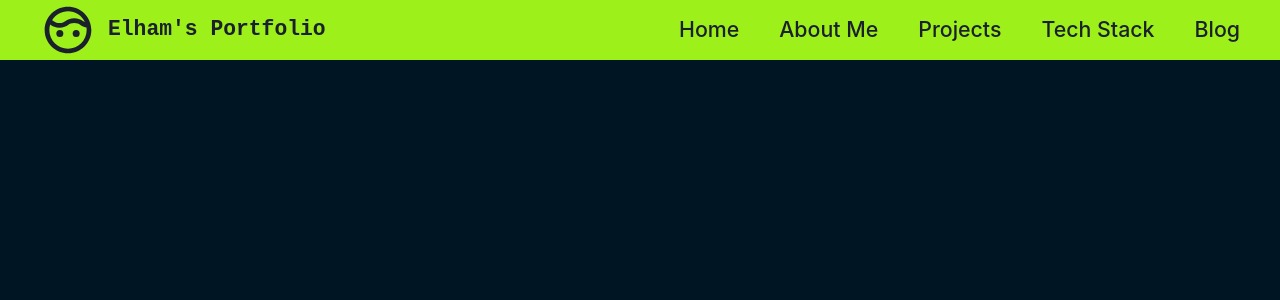
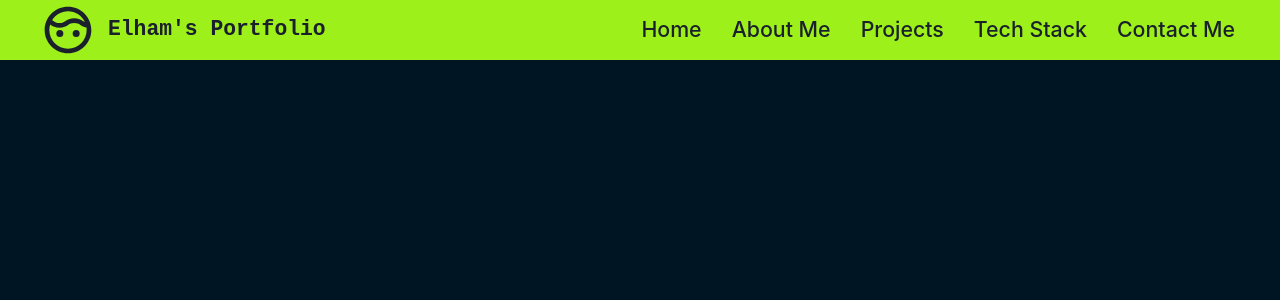
Before and after one commit to Elham-EN/portfolio-web, a React (Vite) app in the folder client/: page / in a window 1280 px wide. Shown: the top 300 px of the page. Built offline with nearby package versions, Linux system fonts and the light colour scheme.

Commit message:
fixed navbar issue

```diff
--- a/client/src/components/Drawer.tsx
+++ b/client/src/components/Drawer.tsx
@@ -20,73 +20,35 @@ interface DrawerProps {
 }
 
 function DrawerLeft({ isOpen, onClose }: DrawerProps): ReactElement {
+  const linksArr: string[] = [
+    "Home",
+    "About Me",
+    "Projects",
+    "Tech Stack",
+    "Contact Me",
+  ];
+
   return (
     <Drawer isOpen={isOpen} placement="top" onClose={onClose}>
       <DrawerOverlay />
       <DrawerContent bg={"brand.100"}>
-        <DrawerCloseButton />
+        <DrawerCloseButton _hover={{ bg: "link.100", color: "white" }} />
         <DrawerBody>
-          <Flex direction={"column"}>
+          <Flex direction={"column"} width={"70%"}>
+            {linksArr.map((link) => (
               <Text
-              padding={"2px 15px"}
                 cursor={"pointer"}
                 _hover={{
                   color: "white",
                   bg: "link.100",
+                  padding: 1,
                   borderRadius: 5,
                 }}
                 fontWeight={"500"}
               >
-              Home
+                {link}
               </Text>
-            <Text
-              padding={"2px 15px"}
-              cursor={"pointer"}
-              _hover={{
-                color: "white",
-                bg: "link.100",
-                borderRadius: 5,
-              }}
-              fontWeight={"500"}
-            >
-              About Me
-            </Text>
-            <Text
-              padding={"2px 15px"}
-              cursor={"pointer"}
-              _hover={{
-                color: "white",
-                bg: "link.100",
-                borderRadius: 5,
-              }}
-              fontWeight={"500"}
-            >
-              Projects
-            </Text>
-            <Text
-              padding={"2px 15px"}
-              cursor={"pointer"}
-              _hover={{
-                color: "white",
-                bg: "link.100",
-                borderRadius: 5,
-              }}
-              fontWeight={"500"}
-            >
-              Tech Stack
-            </Text>
-            <Text
-              padding={"2px 15px"}
-              cursor={"pointer"}
-              _hover={{
-                color: "white",
-                bg: "link.100",
-                borderRadius: 5,
-              }}
-              fontWeight={"500"}
-            >
-              Blog
-            </Text>
+            ))}
           </Flex>
         </DrawerBody>
       </DrawerContent>
--- a/client/src/components/Navbar.tsx
+++ b/client/src/components/Navbar.tsx
@@ -13,6 +13,14 @@ export default function Navbar() {
   const onCloseDrawer = () => {
     setIsOpen(false);
   };
+
+  const linksArr: string[] = [
+    "Home",
+    "About Me",
+    "Projects",
+    "Tech Stack",
+    "Contact Me",
+  ];
 
   return (
     <Flex
@@ -33,78 +41,34 @@ export default function Navbar() {
       </Flex>
       <Flex
         justify={"flex-end"}
-        gap={10}
+        gap={5}
         grow={1}
         fontSize={"16pt"}
         display={{ base: "none", lg: "flex" }}
       >
+        {linksArr.map((link) => (
           <Text
             cursor={"pointer"}
             _hover={{
               color: "white",
               bg: "link.100",
-            padding: 1,
               borderRadius: 5,
             }}
             fontWeight={"500"}
+            padding={"1px 5px"}
           >
-          Home
+            {link}
           </Text>
-        <Text
-          cursor={"pointer"}
-          _hover={{
-            color: "white",
-            bg: "link.100",
-            padding: 1,
-            borderRadius: 5,
-          }}
-          fontWeight={"500"}
-        >
-          About Me
-        </Text>
-        <Text
-          cursor={"pointer"}
-          _hover={{
-            color: "white",
-            bg: "link.100",
-            padding: 1,
-            borderRadius: 5,
-          }}
-          fontWeight={"500"}
-        >
-          Projects
-        </Text>
-        <Text
-          cursor={"pointer"}
-          _hover={{
-            color: "white",
-            bg: "link.100",
-            padding: 1,
-            borderRadius: 5,
-          }}
-          fontWeight={"500"}
-        >
-          Tech Stack
-        </Text>
-        <Text
-          cursor={"pointer"}
-          _hover={{
-            color: "white",
-            bg: "link.100",
-            padding: 1,
-            borderRadius: 5,
-          }}
-          fontWeight={"500"}
-        >
-          Blog
-        </Text>
+        ))}
       </Flex>
       <Icon
         as={BiMenu}
         boxSize={"9"}
         cursor={"pointer"}
         _hover={{
-          color: "link.100",
+          bg: "link.100",
+          color: "white",
+          borderRadius: "5px",
         }}
         display={{ base: "unset", lg: "none" }}
         onClick={onOpenDrawer}
```
Lines whose indentation alone changed are shown as unchanged.
